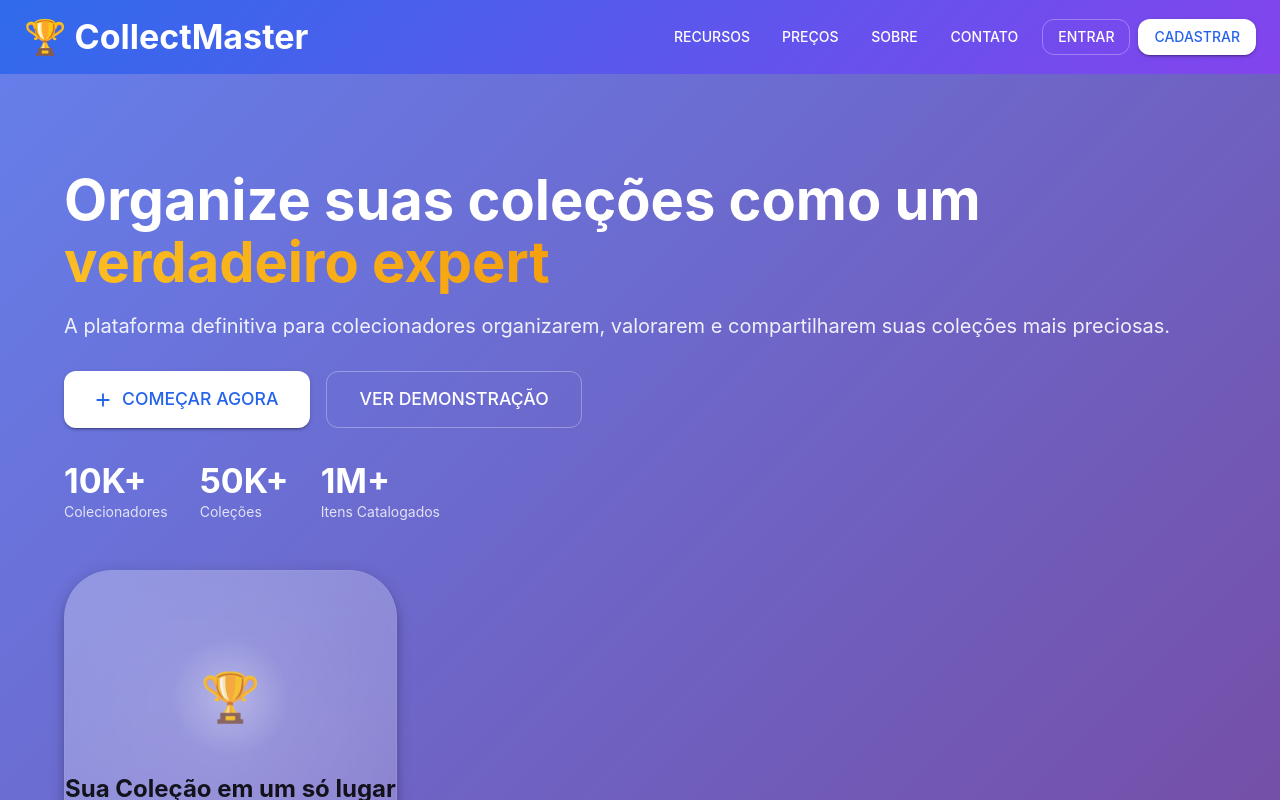
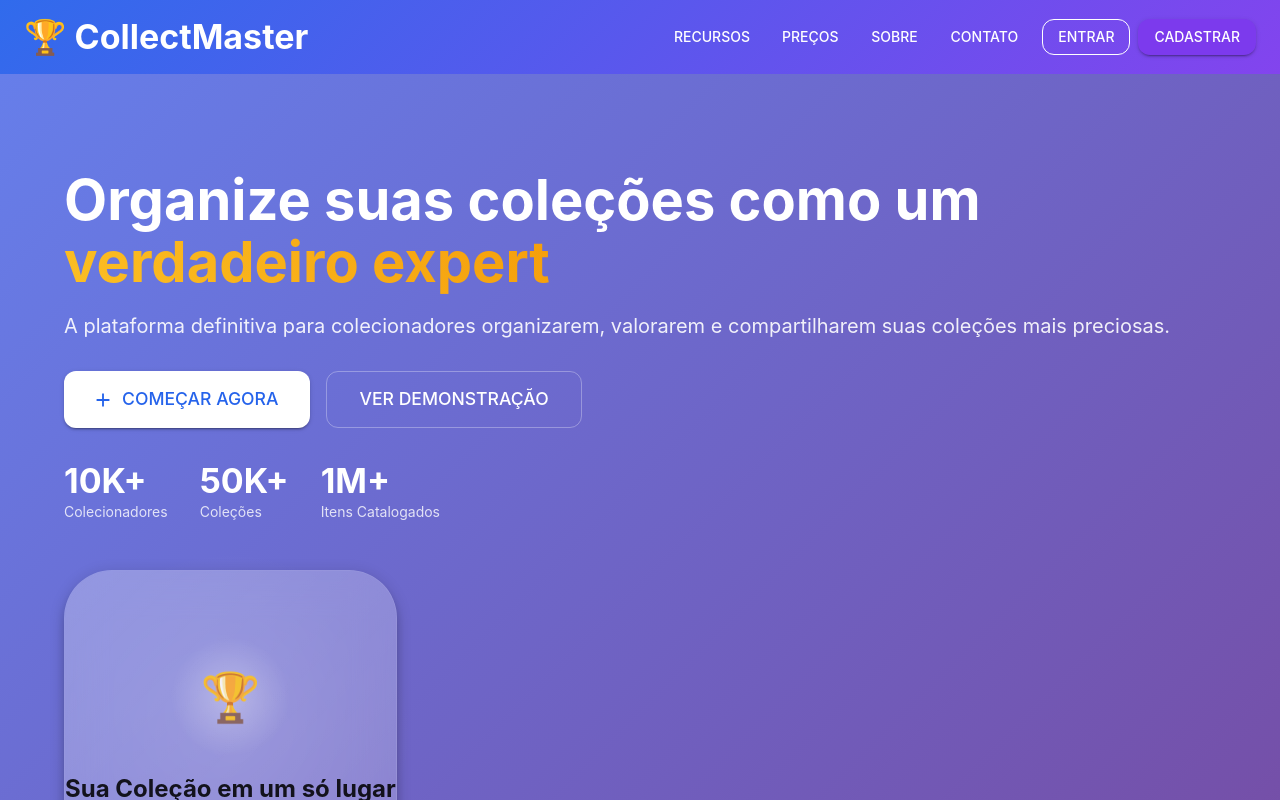
Before and after one commit to g-ribeirods/CollectMaster, a React (Vite) app: page / in a window 1280 px wide. Shown: the top 800 px of the page. Built offline with nearby package versions, Linux system fonts and the light colour scheme.

Commit message:
button and page workin

```diff
--- a/src/App.jsx
+++ b/src/App.jsx
@@ -1,8 +1,9 @@
 import React from 'react'
 import { ThemeProvider, createTheme } from '@mui/material/styles'
 import { CssBaseline } from '@mui/material'
+import { Routes, Route } from 'react-router-dom'
 import Home from './pages/Home/Home'
-
+import Register from './pages/Auth/Register'
 const theme = createTheme({
   palette: {
     primary: {
@@ -44,7 +45,13 @@ function App() {
   return (
     <ThemeProvider theme={theme}>
       <CssBaseline />
-      <Home />
+      {/* 3. Definir as rotas */}
+      <Routes>
+        <Route path="/" element={<Home />} />
+        <Route path="/register" element={<Register />} />
+        {/* Você pode adicionar a de login aqui também depois */}
+        {/* <Route path="/login" element={<Login />} /> */}
+      </Routes>
     </ThemeProvider>
   )
 }
--- a/src/main.jsx
+++ b/src/main.jsx
@@ -1,9 +1,13 @@
 import React from 'react'
 import ReactDOM from 'react-dom/client'
 import App from './App.jsx'
+import { BrowserRouter } from 'react-router-dom' // 1. Importar
 
 ReactDOM.createRoot(document.getElementById('root')).render(
   <React.StrictMode>
-    <App />
+    {/* 2. Envolver o App */}
+    <BrowserRouter>
+      <App />
+    </BrowserRouter>
   </React.StrictMode>,
 )
--- a/src/pages/Home/Home.jsx
+++ b/src/pages/Home/Home.jsx
@@ -22,6 +22,7 @@ import {
   Security as SecurityIcon,
   Share as ShareIcon,
 } from '@mui/icons-material'
+import { Link as RouterLink } from 'react-router-dom'
 
 const Home = () => {
   const theme = useTheme()
@@ -122,9 +123,11 @@ const Home = () => {
             <Button
               variant="outlined"
               color="inherit"
+              // 2. Atualizar o botão Entrar (para uma futura rota /login)
+              component={RouterLink}
+              to="/login"
               sx={{
-                borderColor: 'rgba(255,255,255,0.3)',
-                '&:hover': { borderColor: 'white' }
+                // ... (estilos)
               }}
             >
               Entrar
@@ -132,10 +135,11 @@ const Home = () => {
             <Button
               variant="contained"
               color="secondary"
+              // 3. Atualizar o botão Cadastrar
+              component={RouterLink}
+              to="/register"
               sx={{
-                bgcolor: 'white',
-                color: 'primary.main',
-                '&:hover': { bgcolor: 'grey.100' }
+                // ... (estilos)
               }}
             >
               Cadastrar
```
